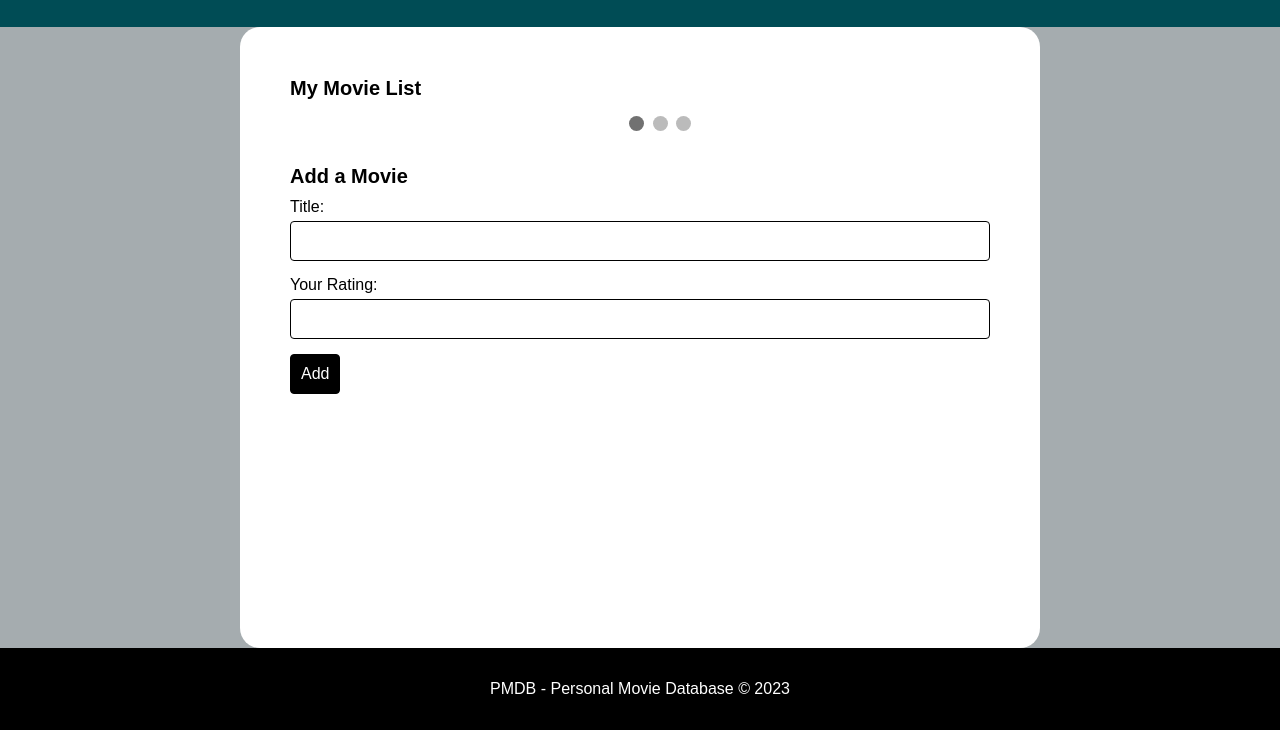
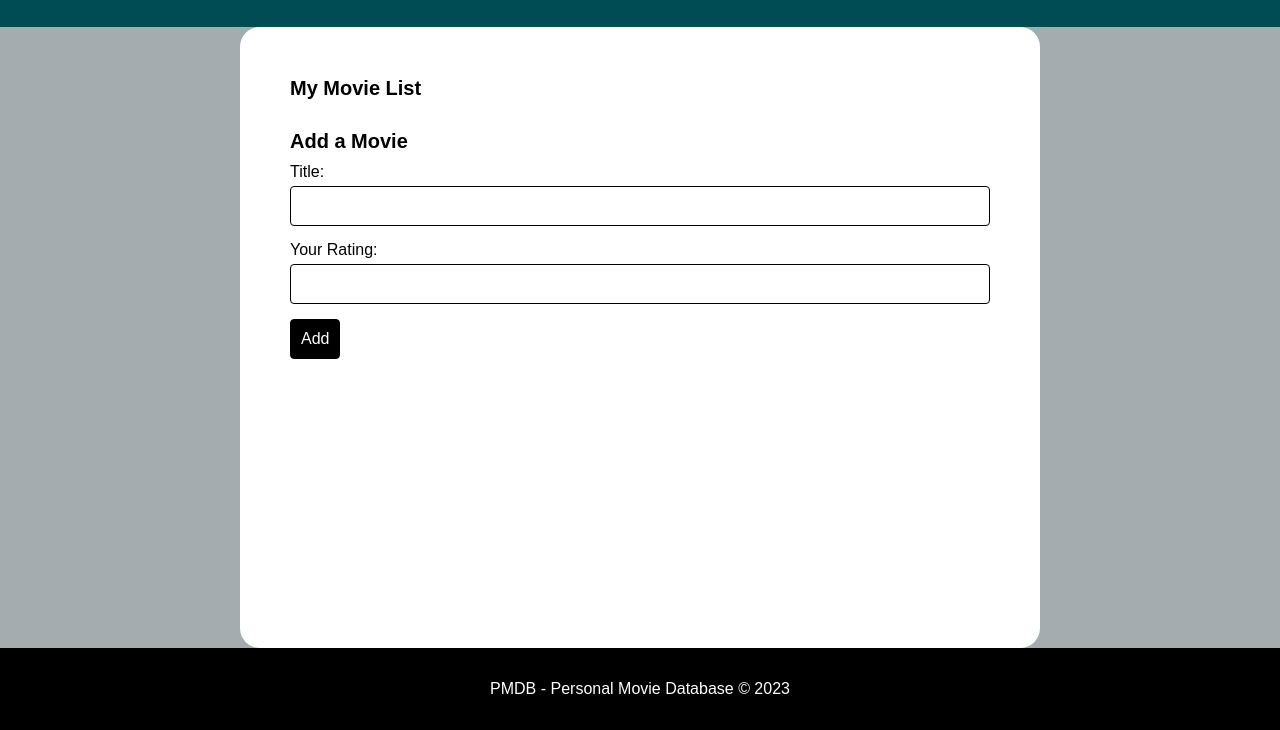
Before and after one commit to JayBassCodes/pmdb, a plain HTML site: page index.html in a window 1280 px wide. Shown: the part 70-800 px from the top of the page. Drawn offline with nearby package versions, Linux system fonts and the light colour scheme.

Commit message:
removed old slideshow

```diff
--- a/index.html
+++ b/index.html
@@ -16,18 +16,7 @@
     <section>
       <h2>My Movie List</h2>
       <ul id="movie-list">
-        <div class="banner-slideshow">
-          <div class="slideshow fade">
 
-          </div>
-          <a class="prev" onclick="plusSlides(-1)">&#10094;</a>
-          <a class="next" onclick="plusSlides(1)">&#10095;</a>
-        </div>
-        <div style="text-align:center">
-          <span class="dot" onclick="currentSlide(1)"></span>
-          <span class="dot" onclick="currentSlide(2)"></span>
-          <span class="dot" onclick="currentSlide(3)"></span>
-        </div>
       </ul>
     </section>
     <div>
```
